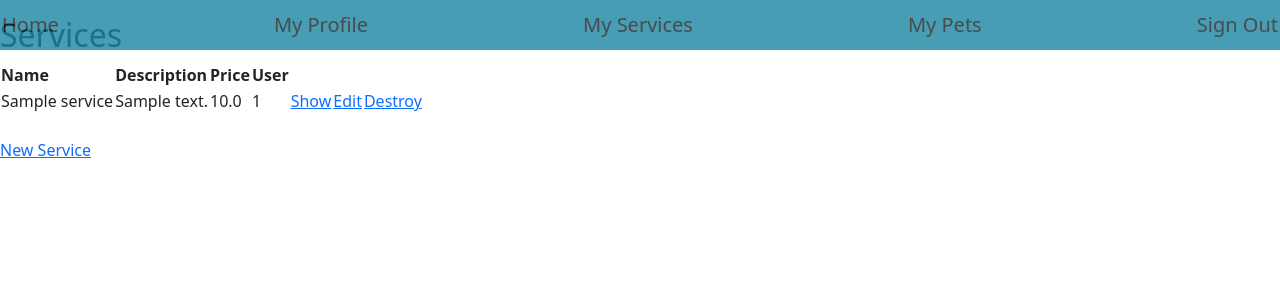
After one commit to steph603/whiskr, a Rails app: page /my_services in a window 1280 px wide. The commit adds this page. Shown: the top 300 px of the page. Run offline with Rails 7, Linux system fonts and the light colour scheme; a user stored in the database is signed in; tables that the repository leaves empty hold one stand-in row (values such as "Sample post"); style sheets or scripts are compiled from the project's sources; some libraries are stand-ins or nearby versions.

Commit message:
Can view my services vs all services

```diff
--- a/app/controllers/pages_controller.rb
+++ b/app/controllers/pages_controller.rb
@@ -11,6 +11,7 @@ class PagesController < ApplicationController
       @lines << b
       end
       }
+
   end
 
   def about
--- a/app/controllers/pets_controller.rb
+++ b/app/controllers/pets_controller.rb
@@ -1,5 +1,6 @@
 class PetsController < ApplicationController
   before_action :set_pet, only: [:show, :edit, :update, :destroy]
+  before_action :authenticate_user!
 
   # GET /pets
   # GET /pets.json
--- a/app/controllers/services_controller.rb
+++ b/app/controllers/services_controller.rb
@@ -1,9 +1,15 @@
 class ServicesController < ApplicationController
   before_action :set_service, only: [:show, :edit, :update, :destroy]
-
+  before_action :authenticate_user!, only: [:new, :edit, :update, :destroy, :my_services]
   # GET /services
   # GET /services.json
+
   def index
+    @services = Service.all
+  end
+
+
+  def my_services
     @allservices = Service.all
     @services = []
 
--- a/app/views/pages/checkout.html.erb
+++ b/app/views/pages/checkout.html.erb
@@ -1,5 +1,5 @@
 <%= @lines %>
-I can put the summary of payments in here...
+I can put the summary of bookings in here...
 
 
 <form action="/payment" method="POST">
--- /dev/null
+++ b/app/views/services/my_services.html.erb
@@ -0,0 +1,33 @@
+<p id="notice"><%= notice %></p>
+
+<h2>Services</h2>
+
+<table>
+  <thead>
+    <tr>
+      <th>Name</th>
+      <th>Description</th>
+      <th>Price</th>
+      <th>User</th>
+      <th colspan="3"></th>
+    </tr>
+  </thead>
+
+  <tbody>
+    <% @services.each do |service| %>
+      <tr>
+        <td><%= service.name %></td>
+        <td><%= service.description %></td>
+        <td><%= service.price %></td>
+        <td><%= service.user_id %></td>
+        <td><%= link_to 'Show', service %></td>
+        <td><%= link_to 'Edit', edit_service_path(service) %></td>
+        <td><%= link_to 'Destroy', service, method: :delete, data: { confirm: 'Are you sure?' } %></td>
+      </tr>
+    <% end %>
+  </tbody>
+</table>
+
+<br>
+
+<%= link_to 'New Service', new_service_path %>
--- a/config/routes.rb
+++ b/config/routes.rb
@@ -7,5 +7,6 @@ Rails.application.routes.draw do
   # For details on the DSL available within this file, see https://guides.rubyonrails.org/routing.html
   get '/checkout', to: 'pages#checkout'
   get '/about', to: 'pages#about'
+  get '/my_services', to: 'services#my_services'
   root to: 'pages#home'
 end
```
